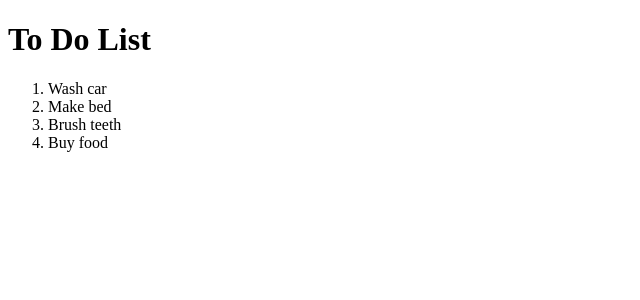
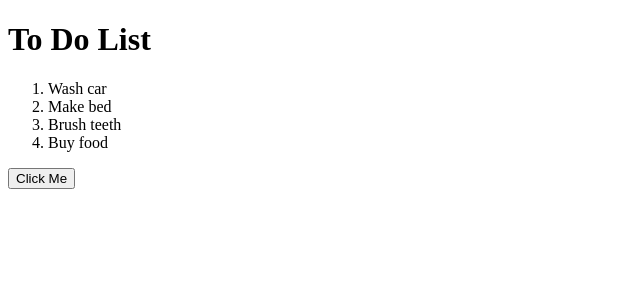
Before and after one commit to soyun0101/react_to_dos, a React app: page / in a window 1280 px wide. Shown: the top 300 px of the page, without its empty margins (0-640 px from the left). Built offline with nearby package versions, Linux system fonts and the light colour scheme; the HTML template or start-up script is replaced by a standard one.

Commit message:
transformed list to class

```diff
--- a/src/components/app.jsx
+++ b/src/components/app.jsx
@@ -1,12 +1,14 @@
 import React from 'react';
 
 import ToDoList from './to_do_list';
+import Button from './button';
 
 function App(props){
     return (
         <div>
             <h1>To Do List</h1>
             <ToDoList/>
+            <Button/>
         </div>
     );
 }
--- /dev/null
+++ b/src/components/button.jsx
@@ -0,0 +1,35 @@
+import React from 'react';
+
+class Button extends React.Component{
+    constructor(props){
+        super(props);
+
+
+
+        this.state = {
+            isPink: false
+        };
+
+        this.toggleIsPink = this.toggleIsPink.bind(this);
+    }
+
+    toggleIsPink(){
+        this.setState({
+            isPink: !this.state.isPink
+        });
+    }
+    render(){
+        let btnClass = '';
+
+        if(this.state.isPink){
+            btnClass = 'hotpink';
+        }
+        else{
+            btnClass = 'green';
+        }
+
+        return <button onClick={this.toggleIsPink} className={`btn ${btnClass}`}>Click Me</button>
+    }
+}
+
+export default Button;
```
Also changed, not shown: 2 other files (tests, documents, lock files or other folders).
